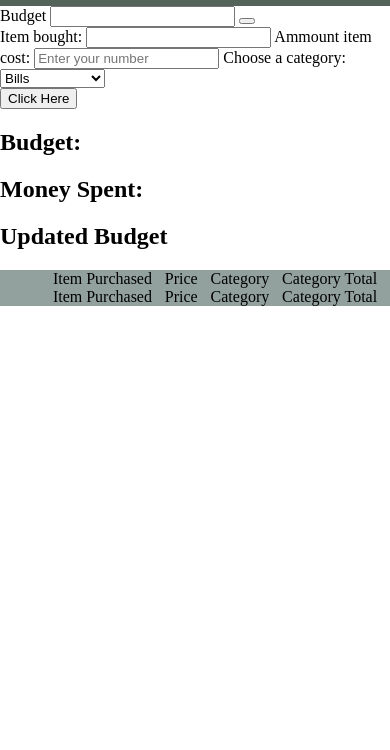
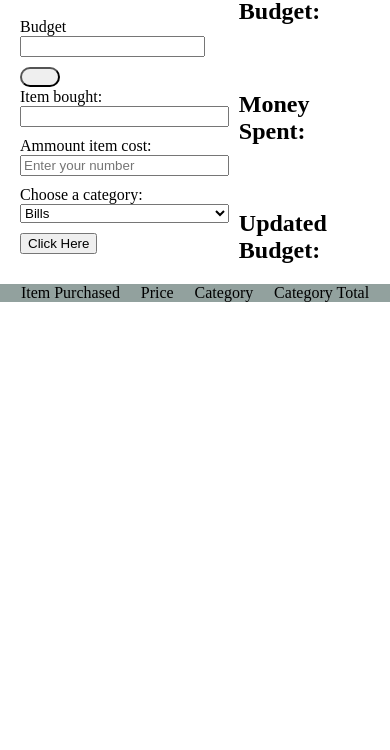
Before and after one commit to Momason97/javascript-project, a plain HTML site: page index.html in a window 390 px wide. Shown: the part 94-844 px from the top of the page. Drawn offline with Linux system fonts and the light colour scheme.

Commit message:
mobilestyling

```diff
--- a/index.html
+++ b/index.html
@@ -8,19 +8,16 @@
     <title>Budget App</title>
   </head>
 
-
   <body>
-   <header>
-    <img src="m2 budgets.jpg" alt="M Budget App Logo" class="logo-img" />
-  </header>
+    <header>
+      <img src="m2 budgets.jpg" alt="M Budget App Logo" class="logo-img" />
+    </header>
 
     <main class="main">
-      <section>
+      <section class="budget-section">
         <label for="budget">Budget</label>
         <input type="number" for="budget" id="budget" />
         <button class="budget-button"></button>
-      </section>
-      <section>
         <form class="budget-form">
           <label for="item">Item bought:</label>
           <input type="text" name="item" id="item" />
@@ -32,7 +29,7 @@
             placeholder="Enter your number"
           />
           <label for="category">Choose a category:</label>
-          <select name="category" id="cars">
+          <select name="category" id="category">
             <option class="category-list" value="bills">Bills</option>
             <option class="category-list" value="food">Food</option>
             <option class="category-list" value="entertainment">
@@ -43,19 +40,11 @@
         </form>
         <button class="category-button">Click Here</button>
       </section>
-      <section>
-        <h2 class="entered-budget">Budget:</h2>
-        <h2 class="money-spent">Money Spent:</h2>
-        <h2 class="updated-budget">Updated Budget</h2>
+      <section class="budget-updating">
+        <h2 class="h2 entered-budget">Budget:</h2>
+        <h2 class="h2 money-spent">Money Spent:</h2>
+        <h2 class="h2 updated-budget">Updated Budget:</h2>
       </section>
-      <section class="list-container">
-      <ul class="list-of-purchases">
-        <lh class="label item-purchased">Item Purchased</lh>
-        <lh class="label price">Price</lh>
-        <lh class="label category">Category</lh>
-        <lh class="label category-total">Category Total</lh>
-      </ul>
-    </section>
     </main>
     <footer class="list-container">
       <ul class="list-of-purchases">
@@ -66,5 +55,4 @@
       </ul>
     </footer>
   </body>
-
 </html>
--- a/stlye.css
+++ b/stlye.css
@@ -1,20 +1,63 @@
 body,
 header,
 h1,
+h2,
 ul {
   margin: 0px;
+  padding: 0;
+}
+
+main {
+  margin: 10px 10px;
+  display: flex;
+  justify-content: space-between;
+}
+
+.budget-section {
+  padding: 10px;
+  margin-top: 10px;
+}
+
+#budget {
+  margin-bottom: 10px;
+}
+
+#item,
+#how-much,
+#category {
+  margin-bottom: 10px;
+}
+
+.budget-button {
+  height: 20px;
+  width: 40px;
+  border-radius: 30px;
+}
+
+.budget-updating {
+  display: flex;
+  flex-direction: column;
+  justify-content: space-between;
+  padding-right: 10px;
+}
+
+.budget-form {
+  display: flex;
+  flex-direction: column;
 }
 header {
   background-color: rgb(85, 100, 91);
-  height: 100px;
+  height: 20%;
 }
 .logo-img {
   width: 20%;
 }
 
 .list-container {
+  margin-top: 20px;
   background-color: #92a19e;
 }
 .list-of-purchases {
   display: flex;
-  justify-content: space-evenly;}
+  justify-content: space-evenly;
+}
```
